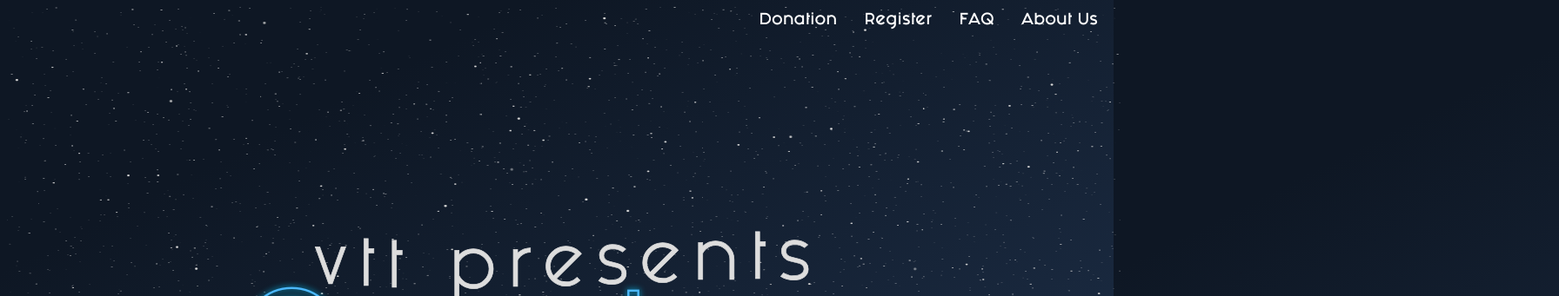
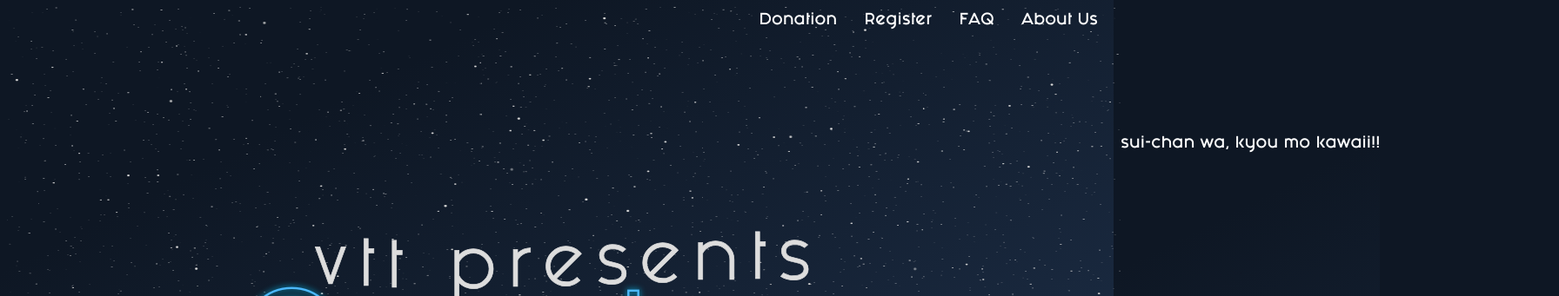
Before and after one commit to cometopen/cometopen.github.io, a plain HTML site: page en.html in a window 1280 px wide. Shown: the top 341 px of the page at 87% size, 1792 px wide, since content can reach past the window. Drawn offline with Linux system fonts and the light colour scheme.

Commit message:
fix easter egg 2

```diff
--- a/en.css
+++ b/en.css
@@ -425,16 +425,18 @@ iframe {
 }
 
 #fly {
-position: absolute;
-left:-300px;
-font-family:FashionFetishBold;
-color:white;
-animation-delay: 3s;
-right: -40%;
-top: 20%;
+    position: absolute;
+    font-family: FashionFetishBold;
+    color: white;
+    animation-delay: 3s;
+    top: 20%;
+    display: inline-block;
+    white-space: nowrap;
+    padding-left: 100%;
 }
 
 @keyframes suisei {
-    0% {left:-40%;}
-    100% {left: 120%;}
-}
+    to {
+      transform: translateX(-100%);
+    }
+  }
--- a/jp.css
+++ b/jp.css
@@ -425,18 +425,20 @@ iframe {
 }
 
 #fly {
-position: absolute;
-left:-300px;
-font-family:FashionFetishBold;
-color:white;
-animation-delay: 3s;
-right: -40%;
-top: 20%;
+    position: absolute;
+    font-family: FashionFetishBold;
+    color: white;
+    animation-delay: 3s;
+    top: 20%;
+    display: inline-block;
+    white-space: nowrap;
+    padding-left: 100%;
 }
 
 @keyframes suisei {
-    0% {left:-40%;}
-    100% {left: 120%;}
-}
+    to {
+      transform: translateX(-100%);
+    }
+  }
 
 div, a{font-family:Kosugi-Regular};
```
